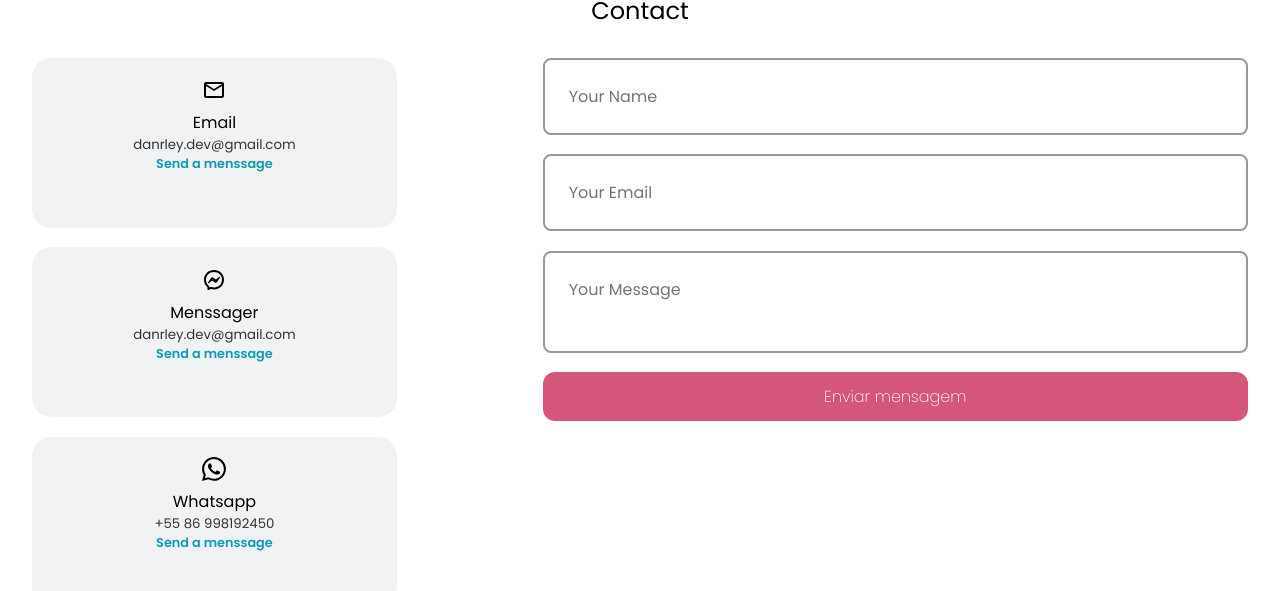
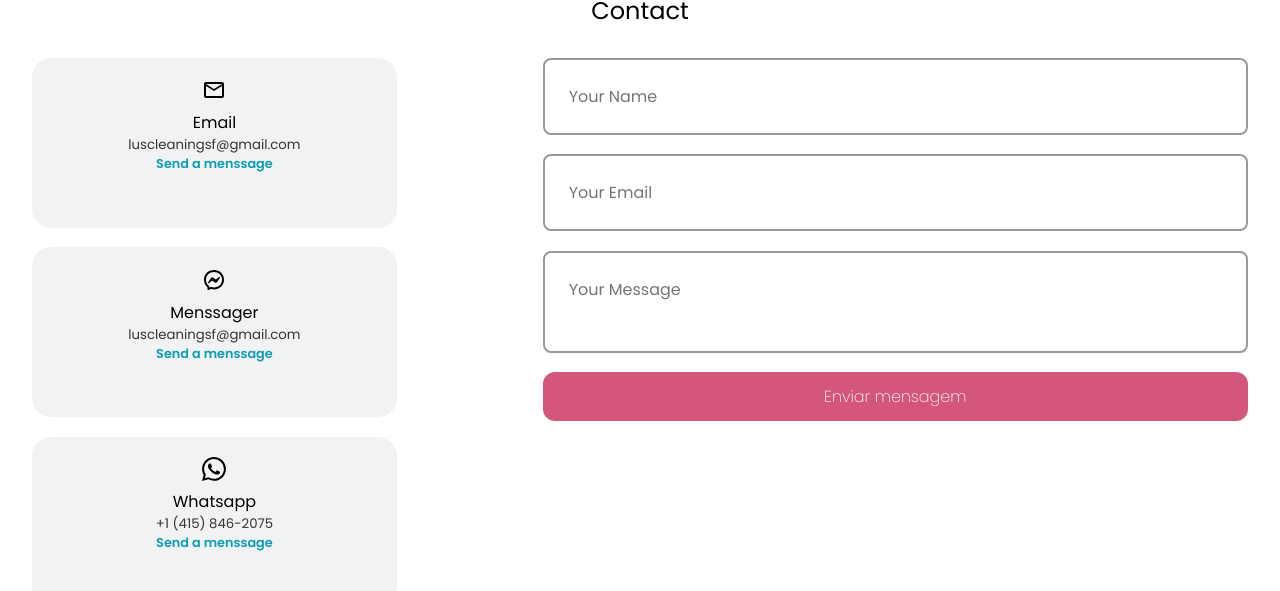
Before and after one commit to danrleyney2210/cleaning_website, a React (Vite) app: page / in a window 1280 px wide. Shown: the part 3375-3966 px from the top of the page. Built offline with nearby package versions, Linux system fonts and the light colour scheme.

Commit message:
feat: email

```diff
--- a/src/components/organism/Contact/index.tsx
+++ b/src/components/organism/Contact/index.tsx
@@ -37,21 +37,21 @@ export const Contact = () => {
           <article className="contact_option">
             <MdOutlineEmail className='contact_option_icon' />
             <h4>Email</h4>
-            <h5>danrley.dev@gmail.com</h5>
+            <h5>luscleaningsf@gmail.com</h5>
             <a href="emailto:danrley.dev@gmail.com" target="_blank">Send a menssage</a>
           </article>
 
           <article className="contact_option">
             <RiMessengerLine className='contact_option_icon' />
             <h4>Menssager</h4>
-            <h5>danrley.dev@gmail.com</h5>
+            <h5>luscleaningsf@gmail.com</h5>
             <a href="mailto:danrley.dev@gmail.com" target="_blank">Send a menssage</a>
           </article>
 
           <article className="contact_option">
             <BsWhatsapp className='contact_option_icon' />
             <h4>Whatsapp</h4>
-            <h5>+55 86 998192450</h5>
+            <h5>+1 (415) 846-2075</h5>
             <a href="https://contate.me/danrley-ney" target="_blank">Send a menssage</a>
           </article>
         </div>
```
